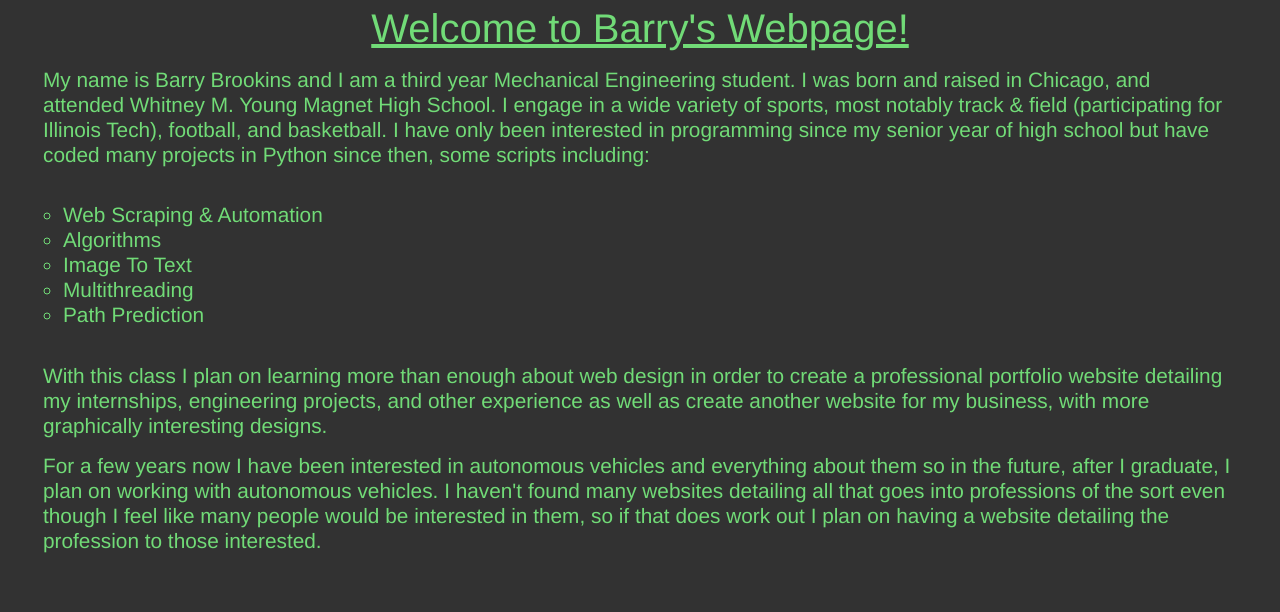
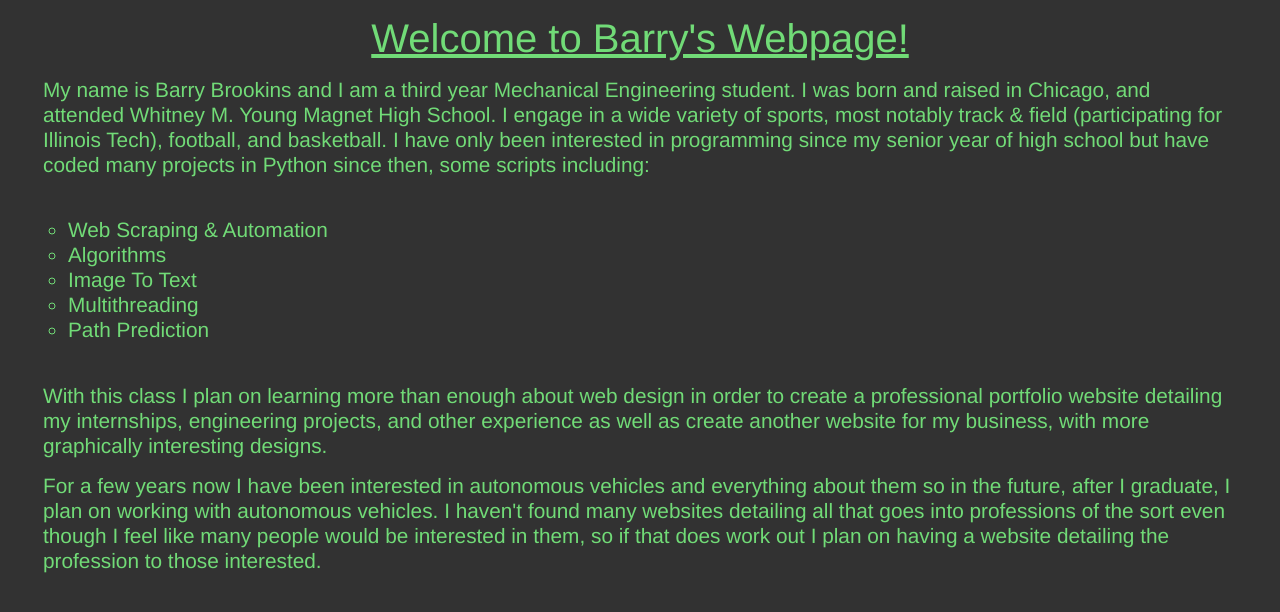
Before and after one commit to bbrookins1/COM330-Project-1, a plain HTML site: page index.html in a window 1280 px wide. Drawn offline with Linux system fonts and the light colour scheme.

Commit message:
Edited margins of list and added top padding to heading

```diff
--- a/screen.css
+++ b/screen.css
@@ -36,7 +36,7 @@ ol {
 }
 ul {
 	list-style: circle;
-  margin: 20px;
+  margin: 25px;
 }
 blockquote, q {
 	quotes: none;
@@ -56,6 +56,7 @@ h1 {
     color: rgb(113,219,119);
     font-family: Helvetica, Arial;
     font-size: 2.5em;
+    padding-top: .25em;
     padding-bottom: .5em;
     text-decoration:underline;
 
```
